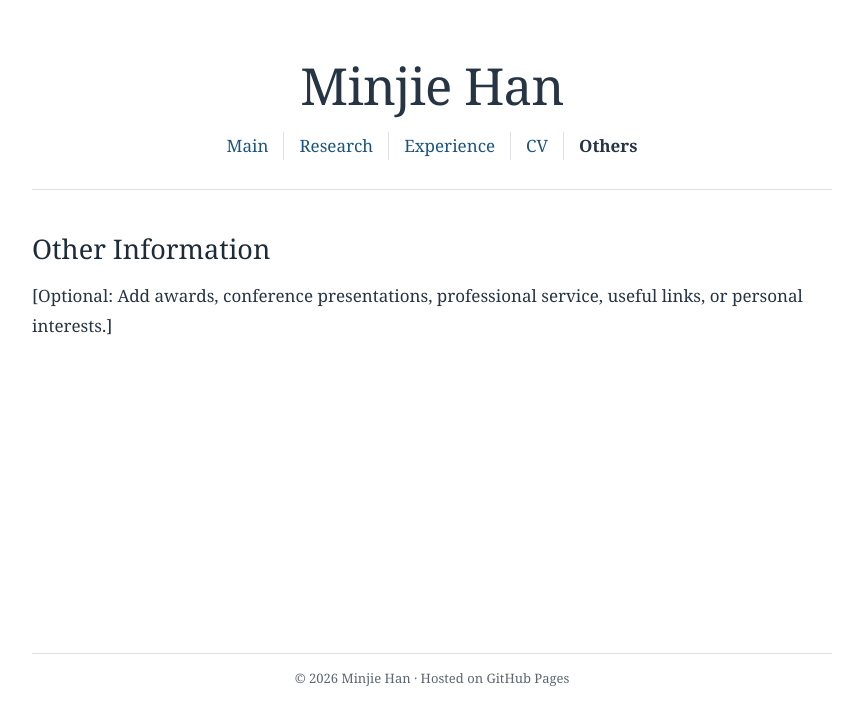
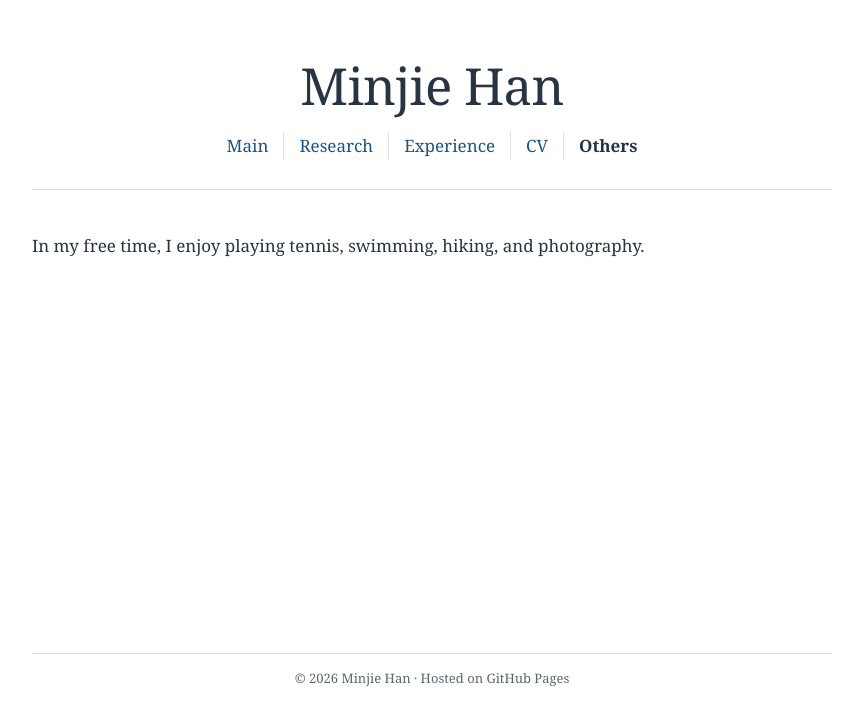
Before and after one commit to minjiehan14/minjiehan14.github.io, a Jekyll site: the page others.html, which Jekyll copies as it is, in a window 1280 px wide. Shown: the top 726 px of the page, without its empty margins (208-1071 px from the left). Built offline with Jekyll 4.4.1, drawn with Linux system fonts in a browser that asks for light colours.

Commit message:
Update others.html

```diff
--- a/others.html
+++ b/others.html
@@ -20,8 +20,7 @@
     </header>
     <div class="top-rule"></div>
     <main>
-      <h2>Other Information</h2>
-      <p>[Optional: Add awards, conference presentations, professional service, useful links, or personal interests.]</p>
+      <p>In my free time, I enjoy playing tennis, swimming, hiking, and photography.</p>
     </main>
     <footer class="site-footer">© 2026 Minjie Han · Hosted on GitHub Pages</footer>
   </div>
```
